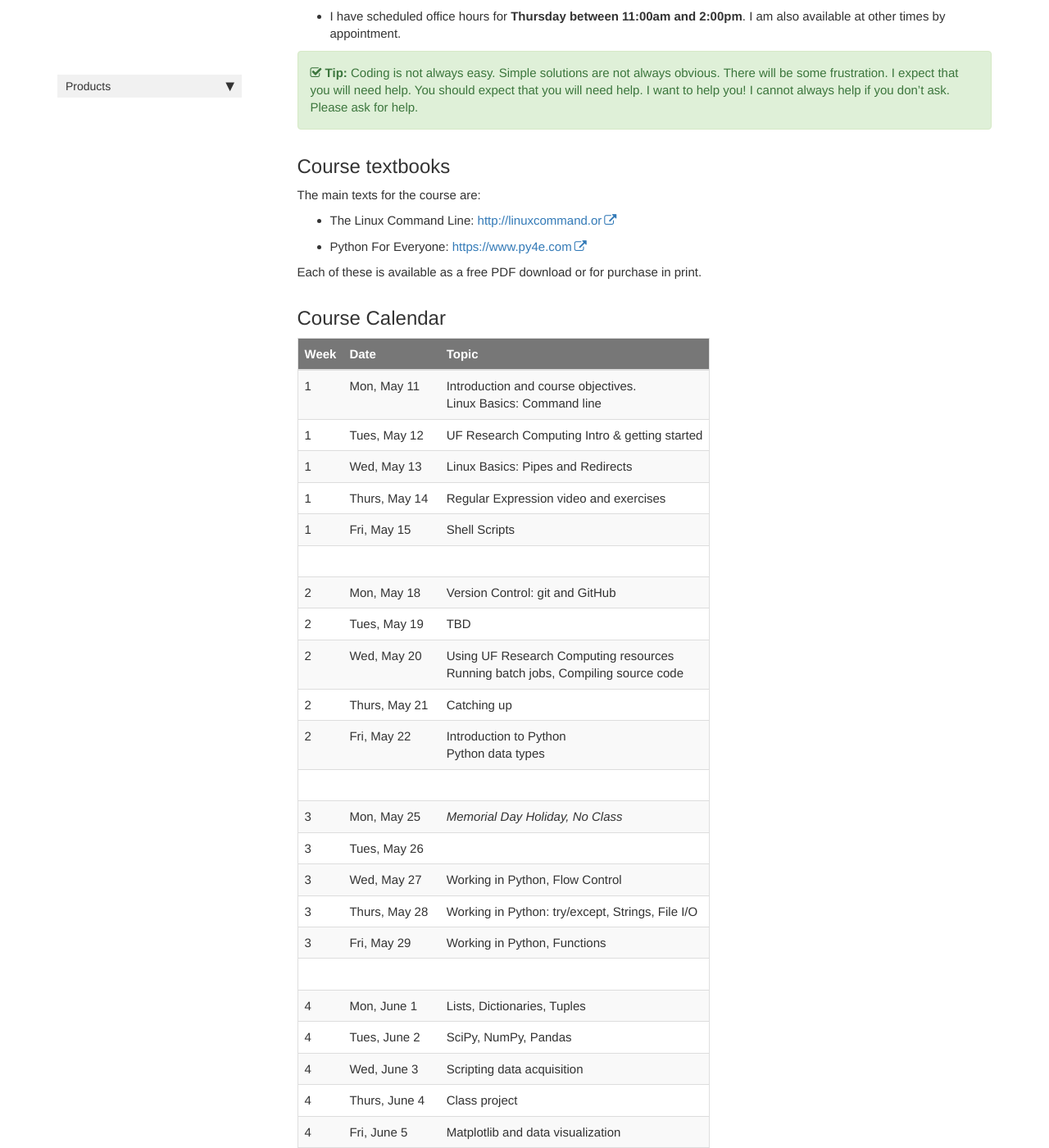
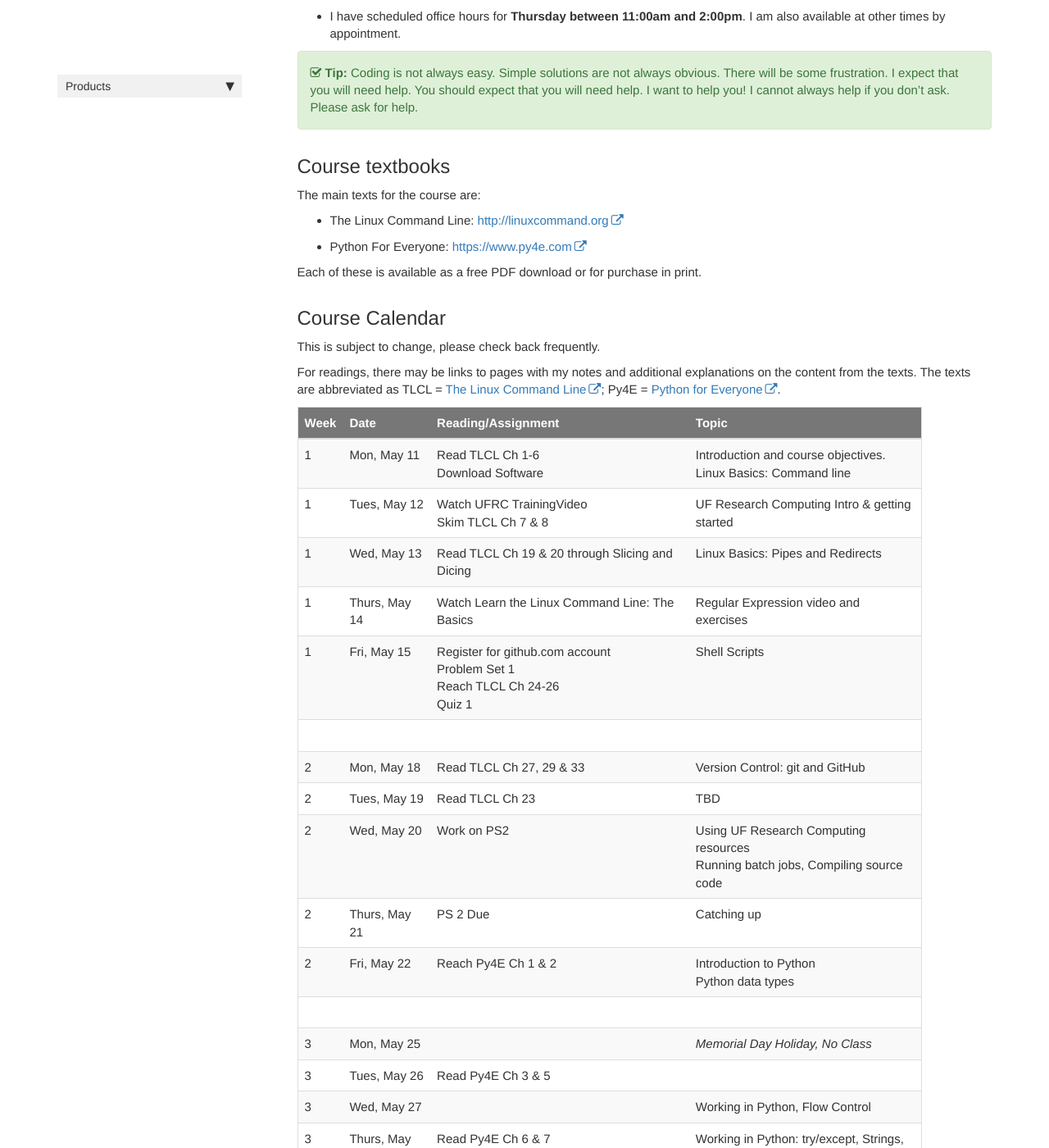
Before and after one commit to comptoolsres/comptoolsres.github.io, a Jekyll site: the page built from index.md, in a window 1280 px wide and 1400 px high, scrolled down 2890 px. Shown: the whole window at 82% size. Built offline with Jekyll 4.4.1, drawn with Linux system fonts in a browser that asks for light colours; comment, search, counter and statistics services are not loaded; some of the changed text lies outside the part shown.

Commit message:
Adding 1st draft of assignement column

```diff
--- a/index.md
+++ b/index.md
@@ -86,50 +86,54 @@ Summer A runs May 11, 2020 through June 19, 2020. May 25th is Memorial Day holid
 
 The main texts for the course are:
 
-* The Linux Command Line: [http://linuxcommand.or](http://linuxcommand.org)
+* The Linux Command Line: [http://linuxcommand.org](http://linuxcommand.org)
 * Python For Everyone: [https://www.py4e.com](https://www.py4e.com)
 
 Each of these is available as a free PDF download or for purchase in print.
 
 ## Course Calendar
 
-Week | Date | Topic
------|------|------
-1 | Mon, May 11 |Introduction and course objectives.<br>Linux Basics: Command line
-1 | Tues, May 12 | UF Research Computing Intro & getting started
-1 | Wed, May 13 | Linux Basics: Pipes and Redirects
-1 | Thurs, May 14 | Regular Expression video and exercises
-1 | Fri, May 15 | Shell Scripts
-||
-2 | Mon, May 18 | Version Control: git and GitHub
-2 | Tues, May 19 | TBD
-2 | Wed, May 20 | Using UF Research Computing resources<br>Running batch jobs, Compiling source code
-2 | Thurs, May 21 | Catching up
-2 | Fri, May 22 |Introduction to Python <br>Python data types
-||
-3 | Mon, May 25 | *Memorial Day Holiday, No Class*
-3 | Tues, May 26 |
-3 | Wed, May 27 | Working in Python, Flow Control
-3 | Thurs, May 28 | Working in Python: try/except, Strings, File I/O
-3 | Fri, May 29 | Working in Python, Functions
-||
-4 | Mon, June 1 | Lists, Dictionaries, Tuples
-4 | Tues, June 2 | SciPy, NumPy, Pandas
-4 | Wed, June 3 | Scripting data acquisition
-4 | Thurs, June 4 | Class project
-4 | Fri, June 5 | Matplotlib and data visualization
-||
-5 | Mon, June 8 | Writing Functions
-5 | Tues, June 9 | Class project, continue
-5 | Wed, June 10 | Finishing up
-5 | Thurs, June 11 | Class project, continue
-5 | Fri, June 12 | Overview of databases<br>Database design
-||
-6 | Mon, June 15 |Setting up a database <br>SQLAlchemy Introduction
-6 | Tues, June 16| SQLAlchemy continued
-6 | Wed, June 17 | Graphics
-6 | Thurs, Jun 18 | Class project, complete
-6 | Friday, June 19 | Last day of class
+This is subject to change, please check back frequently.
+
+For readings, there may be links to pages with my notes and additional explanations on the content from the texts. The texts are abbreviated as TLCL = [The Linux Command Line](http://linuxcommand.org); Py4E = [Python for Everyone](https://www.py4e.com).
+
+Week | Date | Reading/Assignment |Topic
+-----|------|--------------------|-----
+1 | Mon, May 11 | Read TLCL Ch 1-6 <br> Download Software|Introduction and course objectives.<br>Linux Basics: Command line
+1 | Tues, May 12 | Watch UFRC TrainingVideo <br> Skim TLCL Ch 7 & 8 | UF Research Computing Intro & getting started
+1 | Wed, May 13 |Read TLCL Ch 19 & 20 through Slicing and Dicing| Linux Basics: Pipes and Redirects
+1 | Thurs, May 14 | Watch Learn the Linux Command Line: The Basics| Regular Expression video and exercises
+1 | Fri, May 15 | Register for github.com account <br> Problem Set 1<br> Reach TLCL Ch 24-26 <br> Quiz 1| Shell Scripts
+|||
+2 | Mon, May 18 | Read TLCL Ch 27, 29 & 33 |Version Control: git and GitHub
+2 | Tues, May 19 |Read TLCL Ch 23 | TBD
+2 | Wed, May 20 |Work on PS2| Using UF Research Computing resources<br>Running batch jobs, Compiling source code
+2 | Thurs, May 21 |PS 2 Due | Catching up
+2 | Fri, May 22 | Reach Py4E Ch 1 & 2|Introduction to Python <br>Python data types
+|||
+3 | Mon, May 25 || *Memorial Day Holiday, No Class*
+3 | Tues, May 26 |Read Py4E Ch 3 & 5|
+3 | Wed, May 27 | |Working in Python, Flow Control
+3 | Thurs, May 28 |Read Py4E Ch 6 & 7| Working in Python: try/except, Strings, File I/O
+3 | Fri, May 29 | Read Py4E Ch 4| Working in Python, Functions
+|||
+4 | Mon, June 1 | Read Py4E Ch 8-10 | Lists, Dictionaries, Tuples
+4 | Tues, June 2 | Reach Py4E Ch 12 & 13 | SciPy, NumPy, Pandas
+4 | Wed, June 3 || Scripting data acquisition
+4 | Thurs, June 4 || Class project
+4 | Fri, June 5 | P3 Due, Quiz 2 | Matplotlib and data visualization
+|||
+5 | Mon, June 8 | Read Py4E Ch 16 | Writing Functions
+5 | Tues, June 9 || Class project, continue
+5 | Wed, June 10 || Finishing up
+5 | Thurs, June 11 | | Class project, continue
+5 | Fri, June 12 | Programming Foundations Databases |Overview of databases<br>Database design
+|||
+6 | Mon, June 15 ||Setting up a database <br>SQLAlchemy Introduction
+6 | Tues, June 16| |SQLAlchemy continued
+6 | Wed, June 17 | |Graphics
+6 | Thurs, Jun 18 ||Class project, complete
+6 | Friday, June 19 || Last day of class
 
 
 
```
